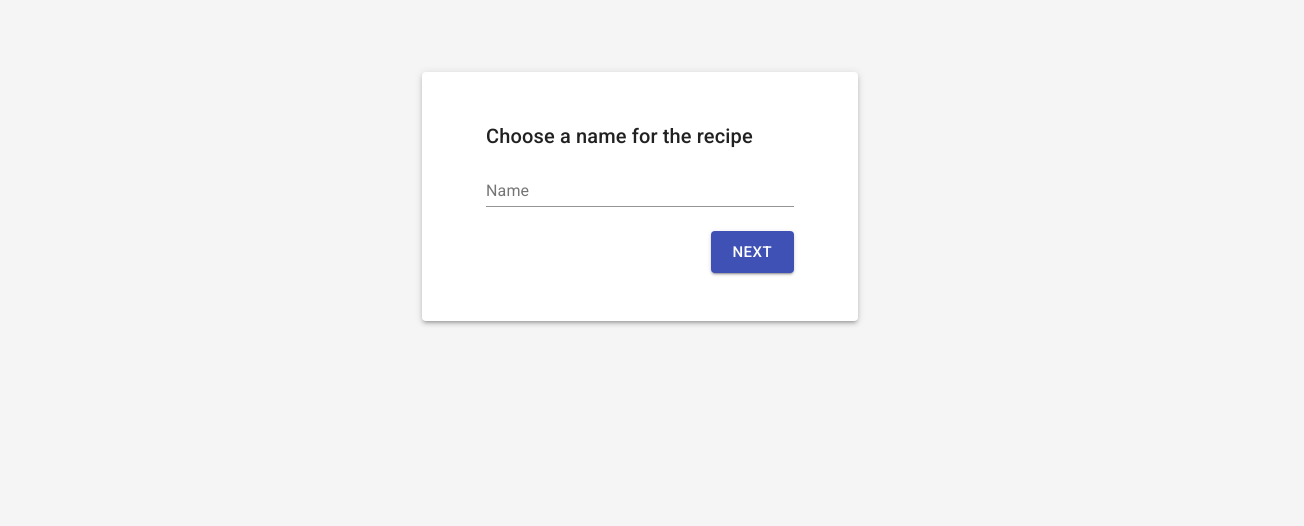
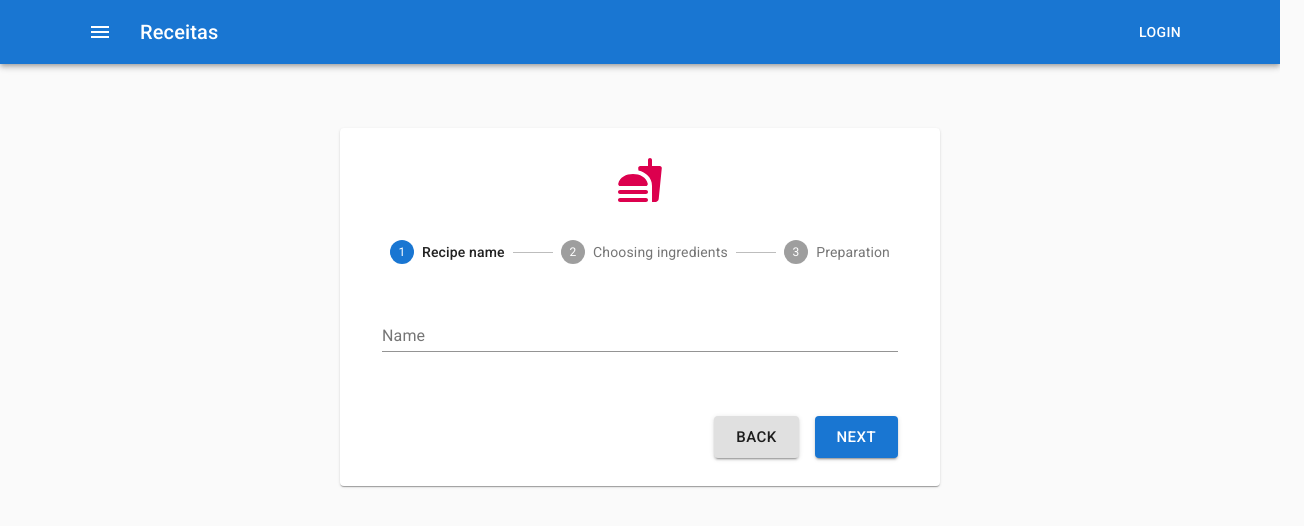
Before and after one commit to zLandgraf/recipes-react-client, a React (Create React App) app: page /new in a window 1280 px wide. Shown: the top 526 px of the page, 1304 px wide, since content can reach past the window. Built offline with nearby package versions, Linux system fonts and the light colour scheme.

Commit message:
Ajustando material

```diff
--- a/src/Components/AddRecipe/AddRecipe.js
+++ b/src/Components/AddRecipe/AddRecipe.js
@@ -3,29 +3,66 @@ import { useState } from 'react'
 import FirstStep from './Steps/FirstStep'
 import SecondStep from './Steps/SecondStep'
 import ThirdStep from './Steps/ThirdStep/ThirdStep'
+import Paper from '@material-ui/core/Paper'
+import Stepper from '@material-ui/core/Stepper'
+import Step from '@material-ui/core/Step'
+import StepLabel from '@material-ui/core/StepLabel'
+import Typography from '@material-ui/core/Typography'
+import { makeStyles } from '@material-ui/core/styles'
+import FastfoodRoundedIcon from '@material-ui/icons/FastfoodRounded'
+
+const useStyles = makeStyles((theme) => ({
+  appBar: {
+    position: 'relative',
+  },
+  layout: {
+    width: 'auto',
+    marginLeft: theme.spacing(2),
+    marginRight: theme.spacing(2),
+    [theme.breakpoints.up(600 + theme.spacing(2) * 2)]: {
+      width: 600,
+      marginLeft: 'auto',
+      marginRight: 'auto',
+    },
+  },
+  paper: {
+    marginTop: theme.spacing(8),
+    marginBottom: theme.spacing(3),
+    padding: '2em 3em 2em 3em',
+  },
+  stepper: {
+    padding: theme.spacing(3, 0, 5),
+  },
+  buttons: {
+    display: 'flex',
+    justifyContent: 'flex-end',
+  },
+  button: {
+    marginTop: theme.spacing(3),
+    marginLeft: theme.spacing(1),
+  },
+}));
 
 const Recipes = () => {
+  const classes = useStyles();
+  const steps = ['Recipe name', 'Choosing ingredients', 'Preparation']
+  const [activeStep, setActiveStep] = React.useState(0);
+  const [recipe, setRecipe] = useState({name: '',  ingredients: []});
 
-  const[steps, setSteps] = useState({
-    firstStep: true,
-    secondStep: false,
-    thirdStep: false,
-  });
+  const handleNext = () => {
+    setActiveStep(activeStep + 1);
+  };
 
-  const[recipe, setRecipe] = useState({
-    name: '',
-    ingredients: []
-  });
-
-  const handleChangeStep = (previousStep, nextStep) => {
-    setSteps({...steps, [previousStep]: false, [nextStep]: true });
-  }
+  const handleBack = () => {
+    setActiveStep(activeStep - 1);
+  };
 
   const handleChooseRecipeName = newName => {
     setRecipe({...recipe, name: newName });
   }
 
   const handleChooseIngredients = ingredients => {
+    console.log(ingredients);
     setRecipe({...recipe, ingredients:[...ingredients] });
   }
 
@@ -52,8 +89,6 @@ const Recipes = () => {
       })
     }
 
-    console.log(request);
-
     fetch('https://localhost:44348/api/recipe', {
        method: 'post',
        body: JSON.stringify(request),
@@ -65,22 +100,49 @@ const Recipes = () => {
     .then((data) => console.log(data));
   }
 
-  if(steps.firstStep)
-    return (<FirstStep
-      CurrentName={recipe.name}
-      ChangeStep={handleChangeStep}
-      ChooseRecipeName={handleChooseRecipeName} />)
-  if(steps.secondStep)
-    return (<SecondStep
-      CurrentIngredients={recipe.ingredients}
-      ChangeStep={handleChangeStep}
-      ChooseIngredients={handleChooseIngredients} />)
-  if(steps.thirdStep)
-    return (<ThirdStep
-      CurrentIngredients={recipe.ingredients}
-      ChangeStep={handleChangeStep}
-      HandleAdjustIngredients={handleAdjustIngredients}
-      HandleCreatRecipe={handleCreatRecipe} />)
+  const getStep = (step) => {
+    switch (step) {
+      case 0:
+        return <FirstStep
+          MoveNext={handleNext}
+          CurrentName={recipe.name}
+          ChooseRecipeName={handleChooseRecipeName} />;
+      case 1:
+        return <SecondStep
+          CurrentIngredients={recipe.ingredients}
+          MoveNext={handleNext}
+          MoveBack={handleBack}
+          ChooseIngredients={handleChooseIngredients}/>;
+      case 2:
+        return <ThirdStep
+          CurrentIngredients={recipe.ingredients}
+          MoveBack={handleBack}
+          HandleAdjustIngredients={handleAdjustIngredients}
+          HandleCreatRecipe={handleCreatRecipe}/>;
+      default:
+        throw new Error('Unknown step');
+    }
+  }
+
+  return (
+    <React.Fragment>
+      <main className={classes.layout}>
+        <Paper className={classes.paper}>
+          <Typography color='secondary' variant="h3" align="center">
+            <FastfoodRoundedIcon fontSize='inherit'/>
+          </Typography>
+          <Stepper activeStep={activeStep} className={classes.stepper}>
+            {steps.map((label) => (
+              <Step key={label}>
+                <StepLabel>{label}</StepLabel>
+              </Step>
+            ))}
+          </Stepper>
+          { getStep(activeStep) }
+        </Paper>
+      </main>
+    </React.Fragment>
+  )
 }
 
 export default Recipes
--- a/src/Components/AddRecipe/Steps/FirstStep.js
+++ b/src/Components/AddRecipe/Steps/FirstStep.js
@@ -5,31 +5,33 @@ import TextField from '@material-ui/core/TextField'
 import Typography from '@material-ui/core/Typography'
 import Grid from '@material-ui/core/Grid';
 import { makeStyles } from '@material-ui/core/styles';
+import { Link } from "react-router-dom";
 
 const useStyles = makeStyles((theme) => ({
   buttons: {
     display: 'flex',
     justifyContent: 'flex-end',
   },
+  linkButton:{
+    textDecoration:"none",
+    marginRight: theme.spacing(2),
+  }
 }));
 
-const FirstStep = ({CurrentName, ChangeStep, ChooseRecipeName}) => {
+const FirstStep = ({CurrentName, MoveNext, ChooseRecipeName}) => {
   const [name, setName] = useState(CurrentName);
   const classes = useStyles();
 
   const handleSubmit = (e) => {
     e.preventDefault();
     ChooseRecipeName(name);
-    ChangeStep('firstStep', 'secondStep');
+    MoveNext();
   }
 
   return (
     <>
-      <Typography variant="h6" gutterBottom>
-        Choose a name for the recipe
-      </Typography>
       <form onSubmit={handleSubmit}>
-        <Grid container spacing={3}>
+        <Grid container direction="column" spacing={8}>
           <Grid item xs={12}>
             <TextField
               onChange={(e) => setName(e.target.value)}
@@ -40,6 +42,13 @@ const FirstStep = ({CurrentName, ChangeStep, ChooseRecipeName}) => {
             />
           </Grid>
           <Grid item xs={12} className={classes.buttons}>
+            <Link to="/" className={classes.linkButton}>
+              <Button
+                type="submit"
+                size="large"
+                variant="contained" >Back
+              </Button>
+            </Link>
             <Button
               type="submit"
               size="large"
@@ -53,4 +62,5 @@ const FirstStep = ({CurrentName, ChangeStep, ChooseRecipeName}) => {
     </>
   )
 }
+
 export default FirstStep;
--- a/src/Components/AddRecipe/Steps/SecondStep.js
+++ b/src/Components/AddRecipe/Steps/SecondStep.js
@@ -17,7 +17,7 @@ const useStyles = makeStyles((theme) => ({
   },
 }));
 
-const SecondStep = ({CurrentIngredients, ChangeStep, ChooseIngredients }) => {
+const SecondStep = ({CurrentIngredients, MoveNext, MoveBack, ChooseIngredients }) => {
   const [options, setOptions] = useState([]);
   const [choosenIngredients, setChoosenIngredients] = useState([...CurrentIngredients]);
   const classes = useStyles();
@@ -43,16 +43,13 @@ const SecondStep = ({CurrentIngredients, ChangeStep, ChooseIngredients }) => {
   const handleSubmit = (e) => {
     e.preventDefault();
     ChooseIngredients(choosenIngredients);
-    ChangeStep('secondStep', 'thirdStep')
+    MoveNext();
   }
 
   return (
     <>
-      <Typography variant="h6" gutterBottom>
-          Choose the ingredients
-      </Typography>
       <form onSubmit={handleSubmit}>
-        <Grid container spacing={3}>
+        <Grid container spacing={6}>
           <Grid item xs={12}>
            <Autocomplete
                 multiple
@@ -74,7 +71,7 @@ const SecondStep = ({CurrentIngredients, ChangeStep, ChooseIngredients }) => {
               className={classes.button}
               variant="contained"
               size="large"
-              onClick={() => ChangeStep('secondStep', 'firstStep')}>
+              onClick={() => MoveBack()}>
               Back
             </Button>
             <Button
--- a/src/Components/AddRecipe/Steps/ThirdStep/Ingredient.js
+++ b/src/Components/AddRecipe/Steps/ThirdStep/Ingredient.js
@@ -21,12 +21,13 @@ const Ingredient = ({Ingredient, HandleAdjustIngredients}) => {
   return (
    <>
     <Grid item xs={12} sm={4}>
-      <TextField
-        variant='filled'
+       <TextField
         label="Name"
         name="name"
+        defaultValue={Ingredient.name}
         disabled={true}
-        fullWidth > {Ingredient.name} </TextField>
+        fullWidth
+      />
     </Grid>
     <Grid item xs={12} sm={4}>
       <TextField
--- a/src/Components/AddRecipe/Steps/ThirdStep/ThirdStep.js
+++ b/src/Components/AddRecipe/Steps/ThirdStep/ThirdStep.js
@@ -16,7 +16,7 @@ const useStyles = makeStyles((theme) => ({
 }));
 
 
-const ThirdStep = ({ ChangeStep, CurrentIngredients, HandleAdjustIngredients, HandleCreatRecipe }) => {
+const ThirdStep = ({ MoveBack, CurrentIngredients, HandleAdjustIngredients, HandleCreatRecipe }) => {
   const classes = useStyles();
 
   const handleSubmit = e => {
@@ -26,9 +26,6 @@ const ThirdStep = ({ ChangeStep, CurrentIngredients, HandleAdjustIngredients, Ha
 
   return (
     <>
-      <Typography variant="h6" gutterBottom>
-          Choose the amount and units of the ingredients
-      </Typography>
       <form onSubmit={handleSubmit}>
         <Grid container spacing={3}>
           {CurrentIngredients.map(ingredient =>
@@ -42,7 +39,7 @@ const ThirdStep = ({ ChangeStep, CurrentIngredients, HandleAdjustIngredients, Ha
               className={classes.button}
               variant="contained"
               size="large"
-              onClick={() => ChangeStep('thirdStep', 'secondStep')}>
+              onClick={() => MoveBack()}>
               Back
             </Button>
             <Button
--- a/src/Components/App.js
+++ b/src/Components/App.js
@@ -1,34 +1,50 @@
 import React from 'react'
-import Grid from '@material-ui/core/Grid';
-import { makeStyles } from '@material-ui/core/styles';
-import Paper from '@material-ui/core/Paper';
-import AddRecipe from './AddRecipe/AddRecipe'
+import Navbar from './Navbar/Navbar'
+import AddRecipe from './AddRecipe/AddRecipe';
+import Recipes from './Recipes/Recipes';
+import { CssBaseline,
+  createMuiTheme,
+  ThemeProvider,
+} from '@material-ui/core'
+import {
+  BrowserRouter as Router,
+  Switch,
+  Route
+} from "react-router-dom";
 
-const useStyles = makeStyles((theme) => ({
-  root: {
-    height:'100vh',
-    justifyContent:'center',
-    padding: theme.spacing(8),
-    backgroundColor: '#f5f5f5'
+const theme = createMuiTheme({
+  palette: {
+    primary: {
+      main: '#1976d2',
+    },
+    secondary: {
+      main: '#dc004e',
+    },
+    info:{
+      main: '#64b5f6',
+    },
+    success:{
+      main: '#388e3c',
+    }
   },
-  paper: {
-    height: 'auto',
-    padding: '3em 4em 3em 4em',
-  }
-}));
+});
 
 const App = () => {
-  const classes = useStyles();
   return (
-    <>
-      <Grid container spacing={8} className={classes.root}>
-        <Grid item xs={5}>
-          <Paper elevation={3} className={classes.paper}>
-            <AddRecipe />
-          </Paper>
-        </Grid>
-      </Grid>
-    </>
+    <Router>
+      <ThemeProvider theme={theme}>
+          <CssBaseline />
+          <Navbar />
+          <Switch>
+            <Route path="/new">
+              <AddRecipe />
+            </Route>
+            <Route path="/">
+              <Recipes />
+            </Route>
+          </Switch>
+      </ThemeProvider>
+    </Router>
   )
 }
 
--- /dev/null
+++ b/src/Components/Navbar/Navbar.js
@@ -0,0 +1,45 @@
+import React from 'react';
+import { makeStyles } from '@material-ui/core/styles';
+import AppBar from '@material-ui/core/AppBar';
+import Toolbar from '@material-ui/core/Toolbar';
+import Typography from '@material-ui/core/Typography';
+import Button from '@material-ui/core/Button';
+import IconButton from '@material-ui/core/IconButton';
+import MenuIcon from '@material-ui/icons/Menu';
+import {Link} from "react-router-dom";
+
+const useStyles = makeStyles((theme) => ({
+  root:{
+    paddingRight: theme.spacing(8),
+    paddingLeft: theme.spacing(8)
+  },
+  menuButton: {
+    marginRight: theme.spacing(2),
+  },
+  title: {
+    textDecoration:'none',
+    flexGrow: 1,
+    color: '#fff'
+  },
+}));
+
+export default function Navbar() {
+  const classes = useStyles();
+  return (
+    <div>
+      <AppBar position="static" color="primary" className={classes.root}>
+        <Toolbar>
+          <IconButton edge="start" className={classes.menuButton} color="inherit" aria-label="menu">
+            <MenuIcon />
+          </IconButton>
+           <Link to='/' className={classes.title}>
+              <Typography variant="h6">
+                  Receitas
+              </Typography>
+           </Link>
+          <Button color="inherit">Login</Button>
+        </Toolbar>
+      </AppBar>
+    </div>
+  );
+}
--- /dev/null
+++ b/src/Components/Recipes/Recipes.js
@@ -0,0 +1,13 @@
+import React from 'react'
+import { Link } from "react-router-dom";
+
+const Recipes = () => {
+  return (
+    <>
+      <h1>teste</h1>
+      <Link to="/new">Novo</Link>
+    </>
+  )
+}
+
+export default Recipes
```
